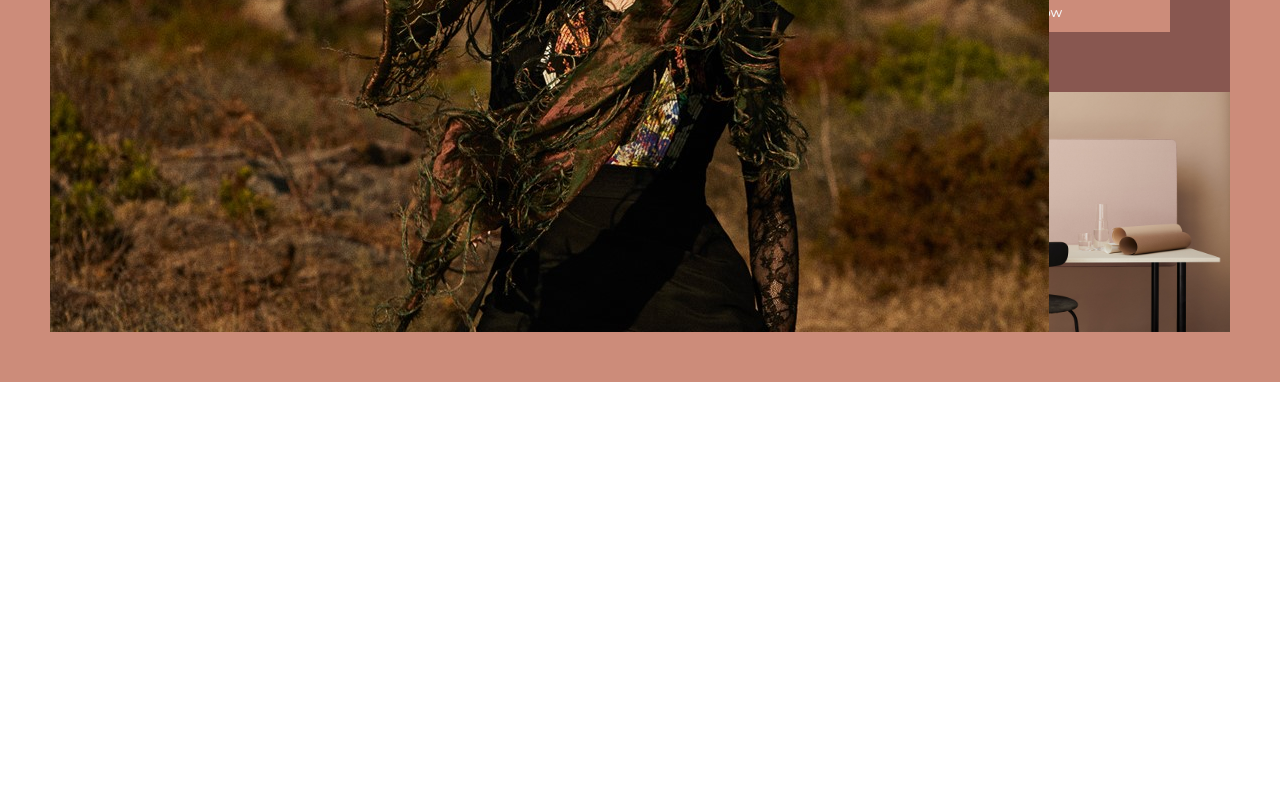
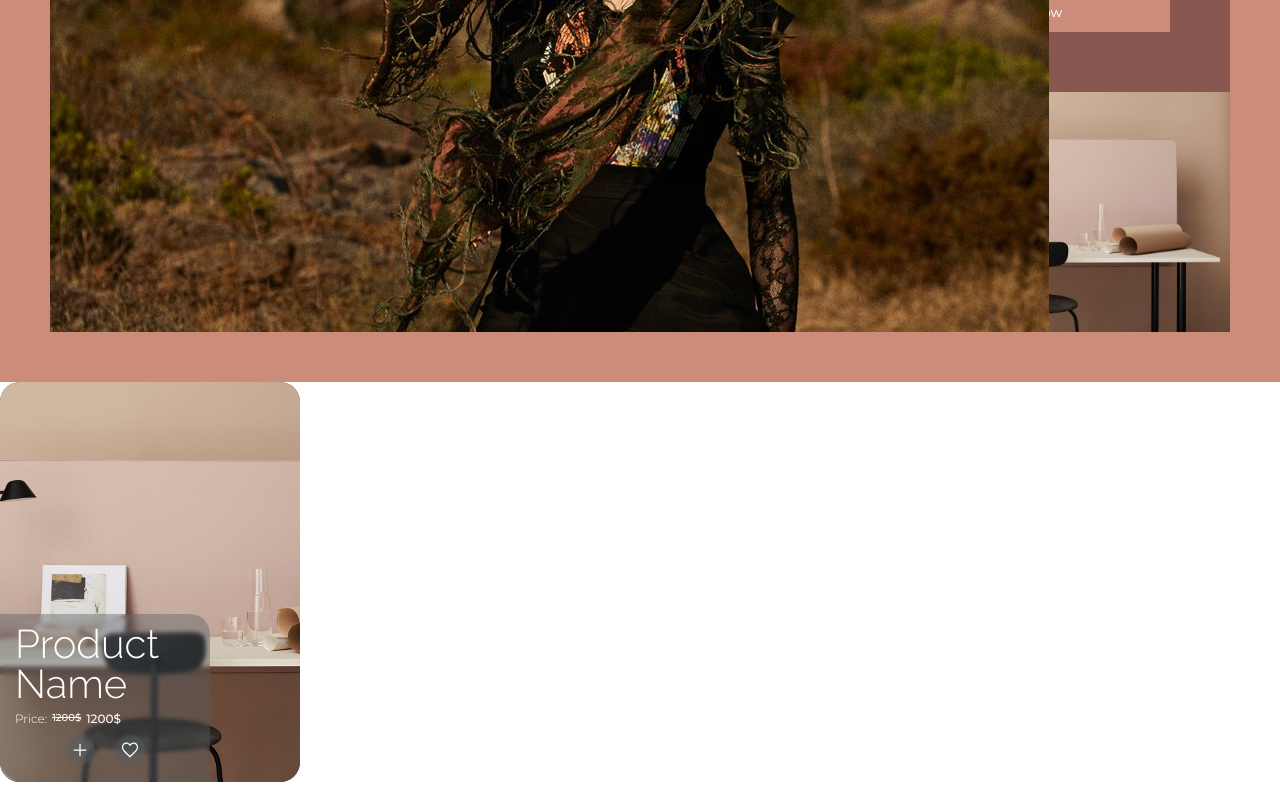
Before and after one commit to fatema-khalaf/React-online-store, a React (Create React App) app: page / in a window 1280 px wide. Shown: the part 1248-2048 px from the top of the page. Before the commit the page ends 1630 px from the top, so only its background shows below. Built offline with nearby package versions, Linux system fonts and the light colour scheme.

Commit message:
Create ProductCard component

```diff
--- /dev/null
+++ b/src/components/ProductCard.js
@@ -0,0 +1,51 @@
+import styles from "../theme/main.module.scss";
+import image3 from "../assets/image3.jpg";
+import { IoMdHeart } from "react-icons/io";
+import { IoMdHeartEmpty } from "react-icons/io";
+import { IoAddSharp } from "react-icons/io5";
+import { useState } from "react";
+
+const ProductCard = ({ animate, setAnimate }) => {
+  const [fill, setFill] = useState(false);
+  return (
+    <div className={styles["card"]}>
+      <div className={styles["card__img"]}>
+        <img src={image3} />
+      </div>
+      <div className={styles["card__content"]}>
+        <h1 className={styles["h2"]}>Product Name</h1>
+        <p className={styles["body-1"]}>
+          Lorem ipsum dolor sit amet, vis an labore percipit electram, eu his
+          oblique ocurreret torquatos. Ex mei diam paulo.
+        </p>
+        <div className={styles["card__content--price"]}>
+          <span className={styles["body-1"]} style={{ fontSize: "1.2rem" }}>
+            Price:
+          </span>
+          <span
+            className={styles["body-2"]}
+            style={{ textDecoration: "line-through" }}
+          >
+            1200$
+          </span>
+          <span className={styles["body-2"]} style={{ fontSize: "1.2rem" }}>
+            1200$
+          </span>
+        </div>
+        <div className={styles["card__btns"]}>
+          <a>
+            <IoAddSharp className={styles["icon"]} />
+          </a>
+          <a onClick={() => setFill(!fill)}>
+            {fill ? (
+              <IoMdHeart className={styles["icon"]} />
+            ) : (
+              <IoMdHeartEmpty className={styles["icon"]} />
+            )}
+          </a>
+        </div>
+      </div>
+    </div>
+  );
+};
+export default ProductCard;
--- a/src/layouts/Layout.js
+++ b/src/layouts/Layout.js
@@ -1,3 +1,4 @@
+import ProductCard from "../components/ProductCard";
 import Slider from "../components/slider/Slider";
 import BestSellerTabs from "../components/tabs/BestSellerTabs";
 import styles from "../theme/main.module.scss";
@@ -8,6 +9,7 @@ const Layout = ({ children }) => {
       <Header />
       <Slider />
       <BestSellerTabs />
+      <ProductCard />
       {children}
     </>
   );
--- /dev/null
+++ b/src/theme/_productCard.scss
@@ -0,0 +1,112 @@
+@import "base";
+
+.card {
+    width: 30rem;
+    height: 40rem;
+    border-radius: 2rem;
+    background-color: $color-primary;
+    position: relative;
+    display: flex;
+    &__img {
+        position: absolute;
+        left: 0;
+        top: 0;
+        right: 0;
+        bottom: 0;
+        display: flex;
+        border-radius: inherit;
+        img {
+            width: 100%;
+            object-fit: cover;
+            object-position: center;
+            border-radius: inherit;
+        }
+    }
+    &__content {
+        width: 70%;
+        z-index: 1;
+        max-height: 50%;
+        border-radius: 0px 2rem 0px 2rem;
+        display: flex;
+        flex-direction: column;
+        justify-content: flex-end;
+        align-items: flex-start;
+        padding: 1rem 1.5rem;
+        text-align: left;
+        backdrop-filter: blur(2px);
+        align-self: end;
+        background-color: #535e6466;
+        transition: all 0.5s ease-out;
+        p {
+            opacity: 0;
+            height: 0;
+            transition: all 0.5s ease-out;
+        }
+        &:hover {
+            transition: all 0.5s ease-out;
+            border-radius: 2rem 0rem 0px 2rem;
+            max-height: 100%;
+            height: 100%;
+            backdrop-filter: blur(5px);
+            justify-content: space-evenly;
+            p {
+                height: unset;
+                opacity: 1;
+            }
+        }
+        &--price {
+            margin: 0.5rem 0;
+            display: flex;
+            flex-direction: row;
+            align-items: center;
+            span {
+                margin-right: 0.5rem;
+            }
+        }
+    }
+    &__btns {
+        width: 100%;
+        display: flex;
+        flex-direction: row;
+        justify-content: center;
+        align-items: center;
+        a:last-of-type {
+            &:hover {
+                animation: jump 0.3s infinite;
+            }
+        }
+        a:first-of-type {
+            transform-origin: center;
+            svg:first-of-type {
+                &:hover {
+                    animation: addRotate 0.7s;
+                }
+            }
+        }
+        a > * {
+            margin: 0.2rem 1rem;
+            background-color: #535e6466;
+            border-radius: 50%;
+            font-size: 3rem;
+            padding: 0.5rem;
+            &:hover {
+                cursor: pointer;
+                background-color: rgba(#fff, 0.05);
+            }
+
+            &:active {
+                background-color: $color-primary;
+            }
+        }
+    }
+}
+@keyframes jump {
+    100% {
+        scale: 1.2;
+    }
+}
+@keyframes addRotate {
+    100% {
+        rotate: 180deg;
+    }
+}
--- a/src/theme/_typography.scss
+++ b/src/theme/_typography.scss
@@ -16,17 +16,21 @@
     font-size: 9rem;
     color: $color-grey-light-0;
     letter-spacing: 1px;
-    line-height: .8;
+    line-height: 0.8;
 }
 
 .h2 {
     @extend %heading;
     font-size: 4rem;
     line-height: 1;
-    font-weight: 500;
+    font-weight: 300;
     color: $color-grey-light-0;
-    &--light { color: $color-grey-light-1; }
-    &--dark { color: $color-grey-dark-1; }
+    &--light {
+        color: $color-grey-light-1;
+    }
+    &--dark {
+        color: $color-grey-dark-1;
+    }
 }
 
 .h3 {
@@ -42,41 +46,69 @@
     @extend %heading;
     font-size: 1.9rem;
     color: $color-grey-light-0;
-    &--light { color: $color-grey-light-1; }
-    &--dark { color: $color-grey-dark-1; }
+    &--light {
+        color: $color-grey-light-1;
+    }
+    &--dark {
+        color: $color-grey-dark-1;
+    }
 }
 .h5 {
     font-family: $font-primary;
     font-size: 1.6rem;
     font-weight: 500;
-    color: $color-grey-mid-light;;
-    &--light { color: $color-grey-light-0; }
-    &--dark { color: $color-grey-dark-1; }
+    color: $color-grey-mid-light;
+    &--light {
+        color: $color-grey-light-0;
+    }
+    &--dark {
+        color: $color-grey-dark-1;
+    }
 }
 .body-1 {
     font-family: $font-display;
     font-size: 1.2rem;
     color: $color-grey-light-0;
-    &--light { color: $color-grey-light-1; }
-    &--dark { color: $color-grey-dark-1; }
+    &--light {
+        color: $color-grey-light-1;
+    }
+    &--dark {
+        color: $color-grey-dark-1;
+    }
 }
 .body-2 {
     @extend %body;
     font-size: 1rem;
     text-transform: capitalize;
     color: $color-grey-light-0;
-    &--light { color: $color-grey-light-1; }
-    &--dark { color: $color-grey-dark-1; }
+    &--light {
+        color: $color-grey-light-1;
+    }
+    &--dark {
+        color: $color-grey-dark-1;
+    }
 }
 .icon {
     font-family: $font-display;
     font-size: 2rem;
     color: $color-grey-light-0;
-    &--light { color: $color-grey-light-1; }
-    &--dark { color: $color-grey-dark-1; }
+    &--light {
+        color: $color-grey-light-1;
+    }
+    &--dark {
+        color: $color-grey-dark-1;
+    }
 }
 
-.mb-sm { margin-bottom: 2rem; }
-.mb-md { margin-bottom: 3rem; }
-.mb-lg { margin-bottom: 4rem; }
-.mb-hg { margin-bottom: 8rem; }
+.mb-sm {
+    margin-bottom: 2rem;
+}
+.mb-md {
+    margin-bottom: 3rem;
+}
+.mb-lg {
+    margin-bottom: 4rem;
+}
+.mb-hg {
+    margin-bottom: 8rem;
+}
--- a/src/theme/main.module.scss
+++ b/src/theme/main.module.scss
@@ -5,6 +5,7 @@
 @import "tabs";
 @import "detailedCard";
 @import "button";
+@import "productCard";
 
 @import "sidebar";
 @import "header";
```
